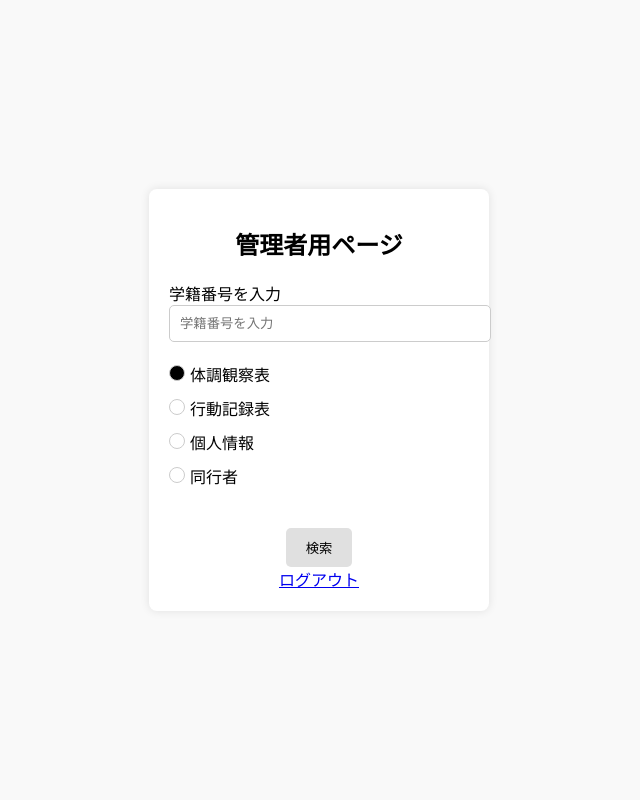
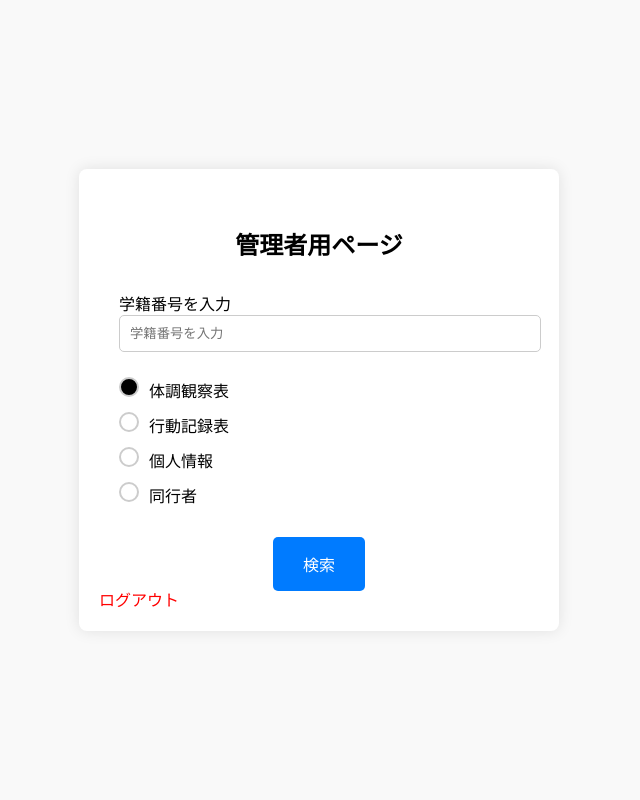
Before and after one commit to tomohisa847/DBproject, a Flask app: template templates/top-superuser.html in a window 1280 px wide. Shown: the whole page, without its empty margins (321-961 px from the left). Run offline with Flask 3, Linux system fonts and the light colour scheme; the template is opened without the code that fills it, so the values that code supplies are empty; the visitor is signed in with stand-in values (Sample User, id 1).

Commit message:
見た目だけ変えました

```diff
--- a/templates/top-superuser.html
+++ b/templates/top-superuser.html
@@ -13,30 +13,27 @@
             align-items: center;
             height: 100vh;
             margin: 0;
-            text-align: center;
         }
 
         .main-container {
             background-color: #ffffff;
-            padding: 20px;
+            padding: 40px;
             border-radius: 8px;
-            box-shadow: 0 0 10px rgba(0, 0, 0, 0.1);
-            width: 300px;
-            max-width: 100%;
+            box-shadow: 0 0 15px rgba(0, 0, 0, 0.1);
+            width: 400px;
+            max-width: 90%;
+            text-align: center;
+            position: relative;
         }
 
         h1 {
             font-size: 24px;
-            margin-bottom: 20px;
-        }
-
-        p {
-            font-size: 18px;
-            margin-bottom: 20px;
+            margin-bottom: 30px;
         }
 
         .input-group {
-            margin-bottom: 20px;
+            margin-bottom: 25px;
+            text-align: left;
         }
 
         #student-number {
@@ -49,20 +46,18 @@
         .options {
             list-style-type: none;
             padding: 0;
-            margin-bottom: 20px;
+            margin-bottom: 30px;
+            text-align: left;
         }
 
         .options li {
             margin: 10px 0;
-            display: flex;
-            justify-content: space-between;
-            align-items: center;
         }
 
         label {
             display: flex;
             align-items: center;
-            gap: 5px;
+            gap: 10px;
         }
 
         input[type="radio"] {
@@ -72,11 +67,11 @@
         input[type="radio"] + span::before {
             content: '';
             display: inline-block;
-            width: 14px;
-            height: 14px;
-            border: 1px solid #ccc;
+            width: 16px;
+            height: 16px;
+            border: 2px solid #ccc;
             border-radius: 50%;
-            margin-right: 5px;
+            margin-right: 10px;
         }
 
         input[type="radio"]:checked + span::before {
@@ -84,19 +79,29 @@
         }
 
         .search-button {
-            background-color: #e0e0e0;
+            background-color: #007bff;
             border: none;
-            padding: 10px 20px;
+            padding: 15px 30px;
             border-radius: 5px;
             cursor: pointer;
-            text-decoration: none;
-            color: #000;
-            display: inline-block;
-            margin-top: 20px;
+            color: #fff;
+            font-size: 16px;
         }
 
         .search-button:hover {
-            background-color: #ccc;
+            background-color: #0069d9;
+        }
+
+        .logout-button {
+            color: #ff0000;
+            text-decoration: none;
+            position: absolute;
+            bottom: 20px;
+            left: 20px;
+        }
+
+        .logout-button:hover {
+            text-decoration: underline;
         }
     </style>
 </head>
@@ -138,6 +143,5 @@
         </form>
         <a href="/logout" class="logout-button">ログアウト</a>
     </div>
-
 </body>
 </html>
```
